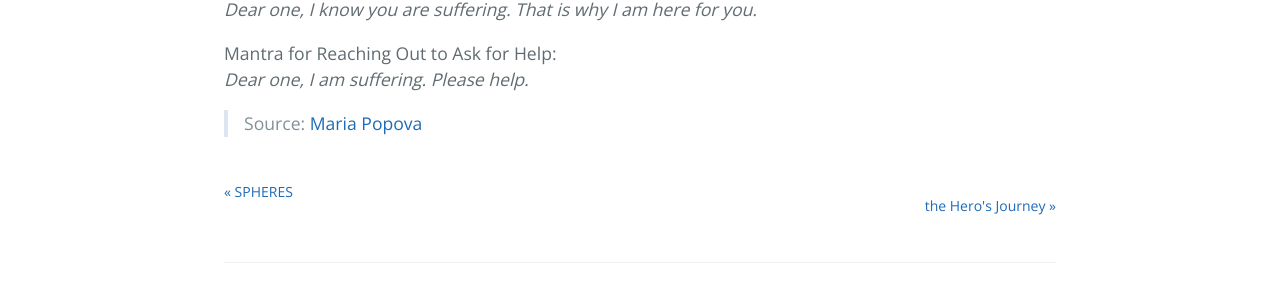
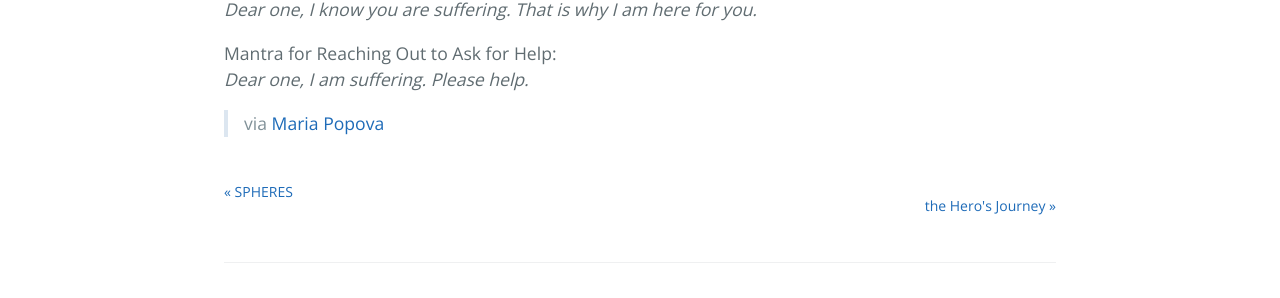
Before and after one commit to jokeru/seeds, a Jekyll site: the page built from _posts/2021-04-10-love_mantras.md, in a window 1280 px wide. Shown: the part 500-798 px from the top of the page. Built offline with Jekyll 4.4.1, drawn with Linux system fonts in a browser that asks for light colours; comment, search, counter and statistics services are not loaded.

Commit message:
Update 2021-04-10-love_mantras.md

```diff
--- a/_posts/2021-04-10-love_mantras.md
+++ b/_posts/2021-04-10-love_mantras.md
@@ -21,4 +21,4 @@ Mantra for Reaching Out to Ask for Help:
 _Dear one, I am suffering. Please help._
 
 
-> Source: [Maria Popova](https://www.brainpickings.org/2020/12/01/thich-nhat-hanh-fear-love/)
+> via [Maria Popova](https://www.brainpickings.org/2020/12/01/thich-nhat-hanh-fear-love/)
```
